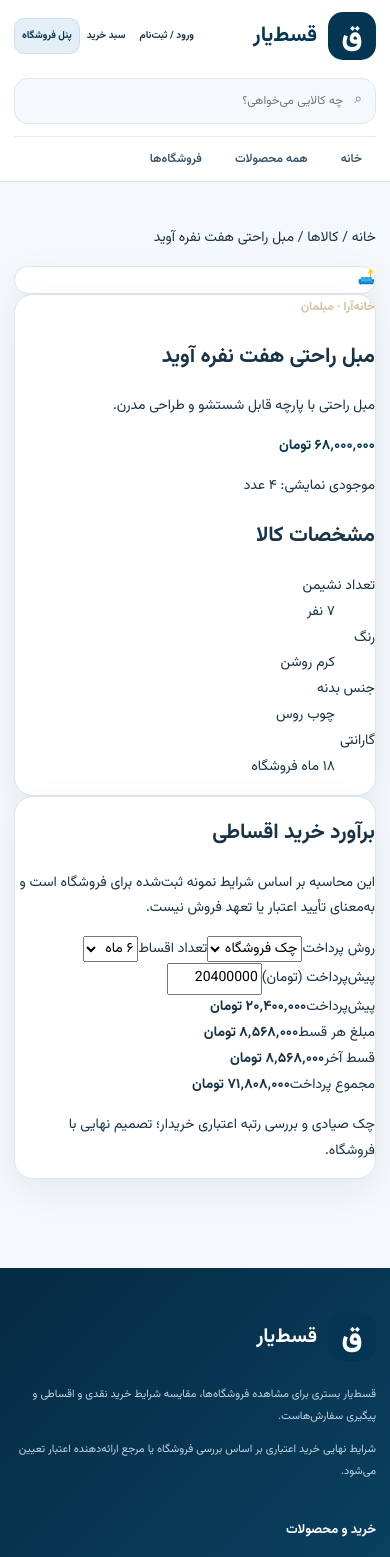
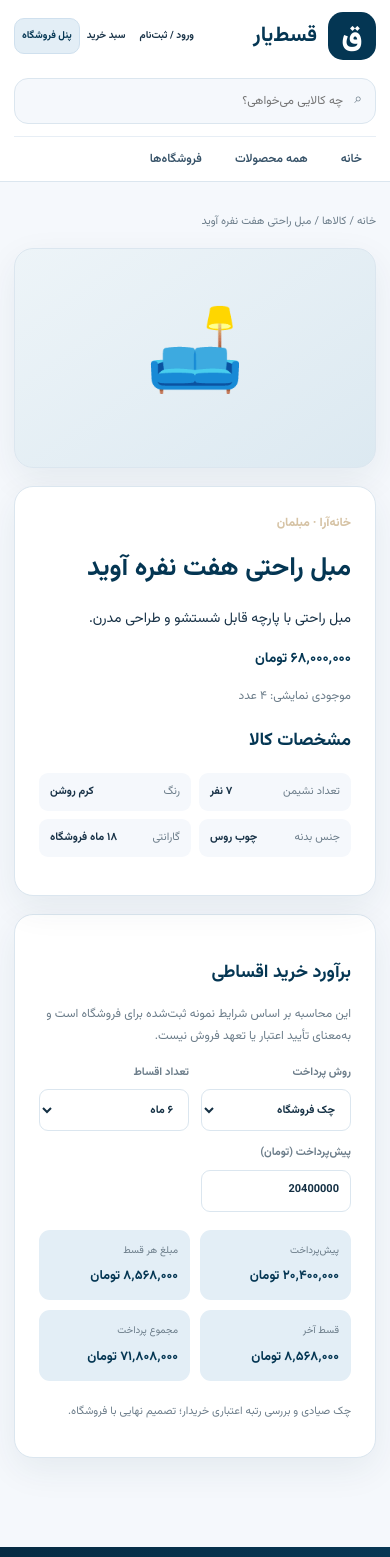
Before and after one commit to hanieh1223/gestchi, a React (Vite) app: page /product/p1 in a window 390 px wide. Shown: the top 1557 px of the page. Built offline with nearby package versions, Linux system fonts and the light colour scheme.

Commit message:
style: add responsive product and store detail layouts

```diff
--- a/src/styles/app.css
+++ b/src/styles/app.css
@@ -137,3 +137,40 @@ body { color: #183247; background: var(--color-pale-blue); font-family: Vazirmat
 @media (prefers-reduced-motion: reduce) {
   *, *::before, *::after { scroll-behavior: auto !important; transition-duration: .01ms !important; animation-duration: .01ms !important; }
 }
+
+
+.detail-layout { display: grid; grid-template-columns: minmax(250px, .8fr) minmax(0, 1.2fr); gap: 18px; }
+.product-detail-art { display: grid; min-height: 320px; place-items: center; background: linear-gradient(145deg, #edf4f8, #dce9f1); }
+.product-detail-art span { font-size: 110px; }
+.product-detail-info, .installment-panel, .store-terms { padding: 24px; }
+.product-detail-info h1, .store-detail-hero h1 { margin: 8px 0; color: var(--color-navy); font-size: 26px; }
+.product-detail-info h2, .installment-panel h2, .store-terms h2 { margin: 18px 0 10px; color: var(--color-navy); font-size: 18px; }
+.muted { color: var(--color-muted); font-size: 12px; }
+.breadcrumb { margin: 0 0 16px; color: var(--color-muted); font-size: 11px; }
+.spec-list { display: grid; grid-template-columns: repeat(2, minmax(0, 1fr)); gap: 8px; }
+.spec-list div { display: flex; justify-content: space-between; gap: 12px; padding: 9px 11px; border-radius: 9px; background: var(--color-background); font-size: 11px; }
+.spec-list dt { color: var(--color-muted); }
+.spec-list dd { margin: 0; font-weight: 700; }
+.installment-panel { margin-top: 18px; }
+.installment-controls { display: grid; grid-template-columns: repeat(3, minmax(0, 1fr)); gap: 12px; margin-top: 16px; }
+.installment-controls label { display: flex; flex-direction: column; gap: 6px; color: var(--color-muted); font-size: 11px; font-weight: 700; }
+.installment-controls input, .installment-controls select { min-height: 42px; width: 100%; padding: 8px 11px; border: 1px solid var(--color-border); border-radius: 9px; background: white; color: var(--color-text); }
+.quote-result { display: grid; grid-template-columns: repeat(4, minmax(0, 1fr)); gap: 10px; margin-top: 18px; }
+.quote-result div { padding: 12px; border-radius: 11px; background: var(--color-soft); }
+.quote-result span, .quote-result strong { display: block; }
+.quote-result span { color: var(--color-muted); font-size: 10px; }
+.quote-result strong { margin-top: 4px; color: var(--color-navy); font-size: 13px; }
+.quote-result p { grid-column: 1 / -1; color: var(--color-muted); font-size: 11px; }
+.form-error { color: var(--color-danger); font-size: 12px; }
+.store-detail-hero { display: flex; align-items: center; gap: 18px; padding: 25px; border-radius: 20px; background: linear-gradient(120deg, var(--color-navy), var(--color-blue)); color: white; }
+.store-detail-hero .store-icon { width: 68px; height: 68px; background: rgb(255 255 255 / 14%); font-size: 34px; }
+.store-detail-hero h1 { color: white; }
+.store-detail-hero p { margin: 0; color: #d7e6ef; font-size: 12px; }
+.store-terms { margin-top: 18px; }
+@media (max-width: 700px) {
+  .detail-layout { grid-template-columns: 1fr; }
+  .product-detail-art { min-height: 220px; }
+  .product-detail-art span { font-size: 80px; }
+  .installment-controls, .quote-result { grid-template-columns: repeat(2, minmax(0, 1fr)); }
+  .store-detail-hero { align-items: flex-start; padding: 18px; }
+}
```
